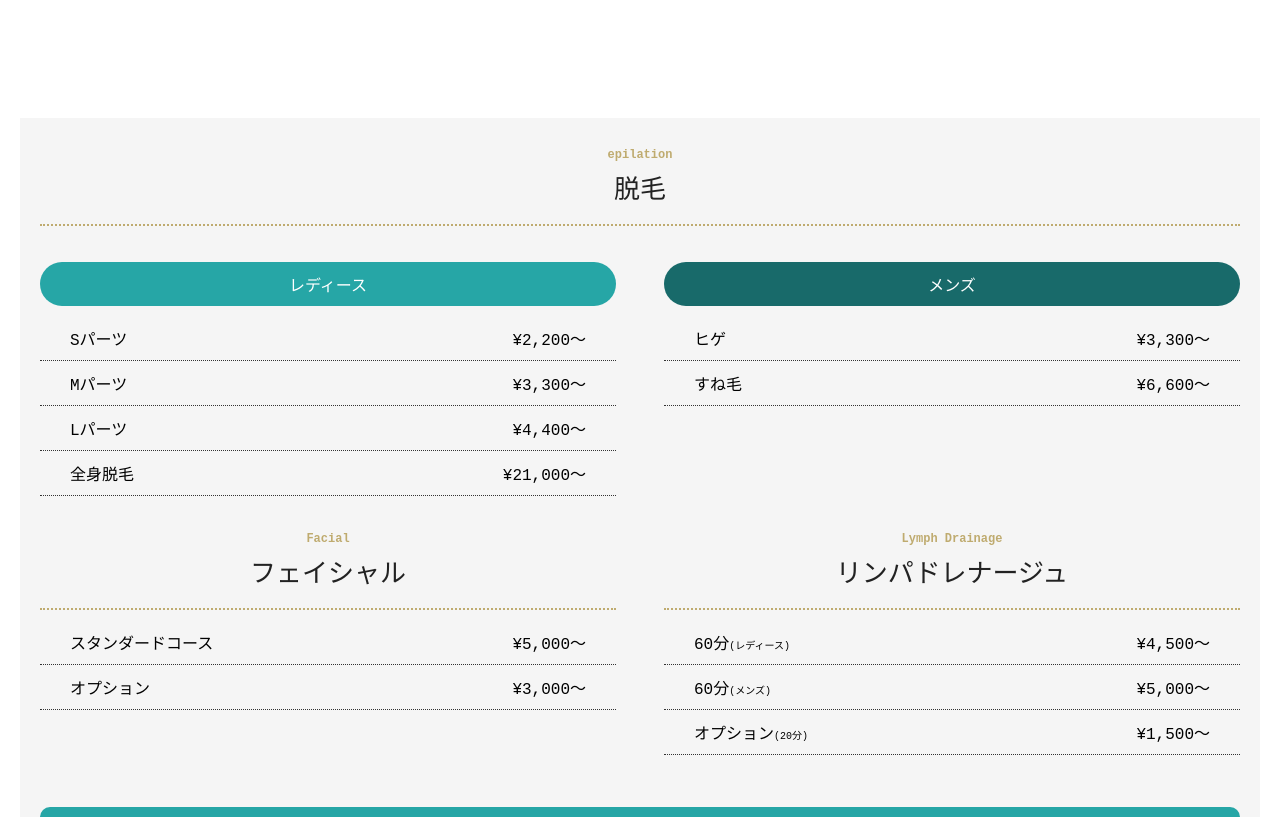
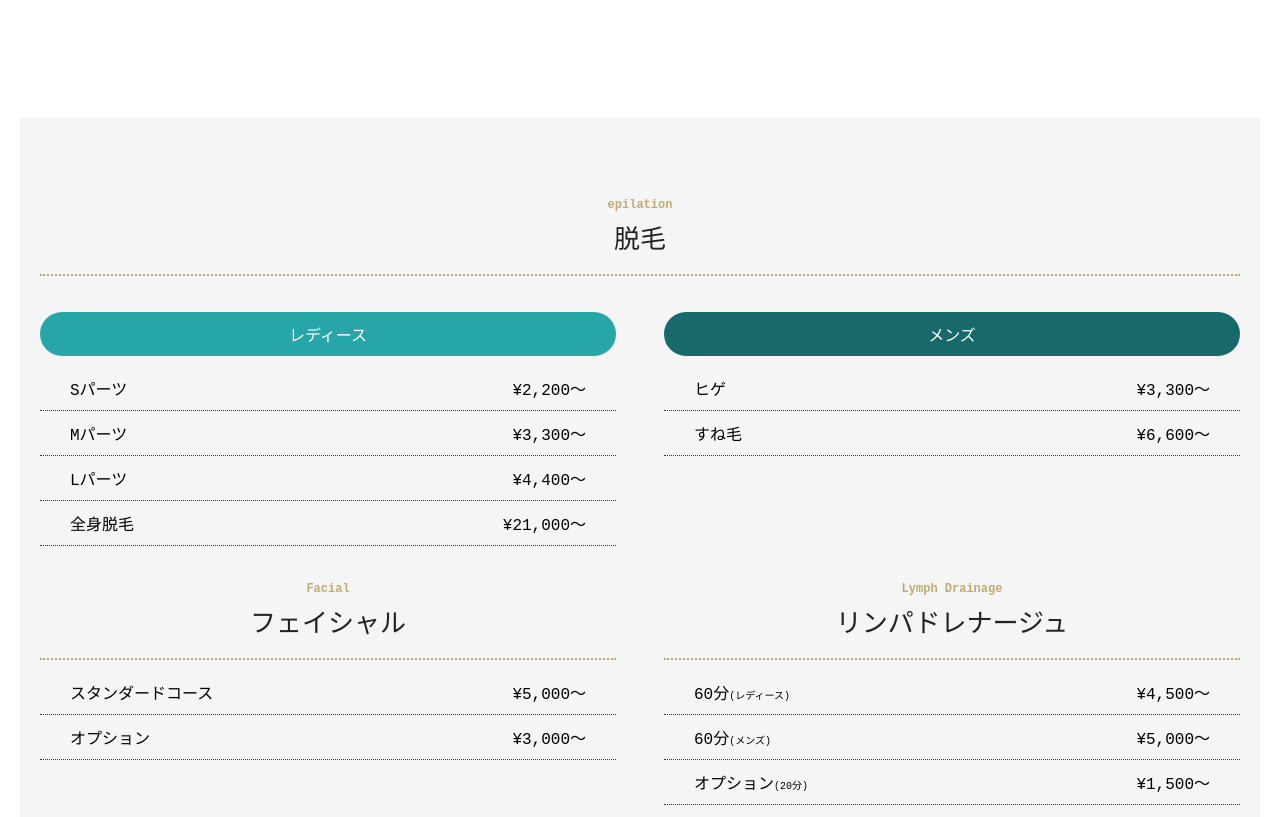
Before and after one commit to ikedakeigo/Diers, a website: page menu/index.html in a window 1280 px wide. Shown: the part 597-1414 px from the top of the page. Drawn offline with Linux system fonts and the light colour scheme.

Commit message:
menu-page 調整#

```diff
--- a/assets/sass/menu.scss
+++ b/assets/sass/menu.scss
@@ -75,9 +75,9 @@ $bg-color: #f5f5f5;
 }
 
 .menu__bg-inner{
-  padding-top: 30px;
-  padding-bottom: 50px;
-  margin-bottom: 50px;
+  padding-top: 80px;
+  padding-bottom: 170px;
+  margin-bottom: 130px;
 }
 
 .menu-list{
```
Also changed, not shown: assets/css/menu.css, assets/sass/menu.css, assets/sass/menu.min.css, 2 other files.
